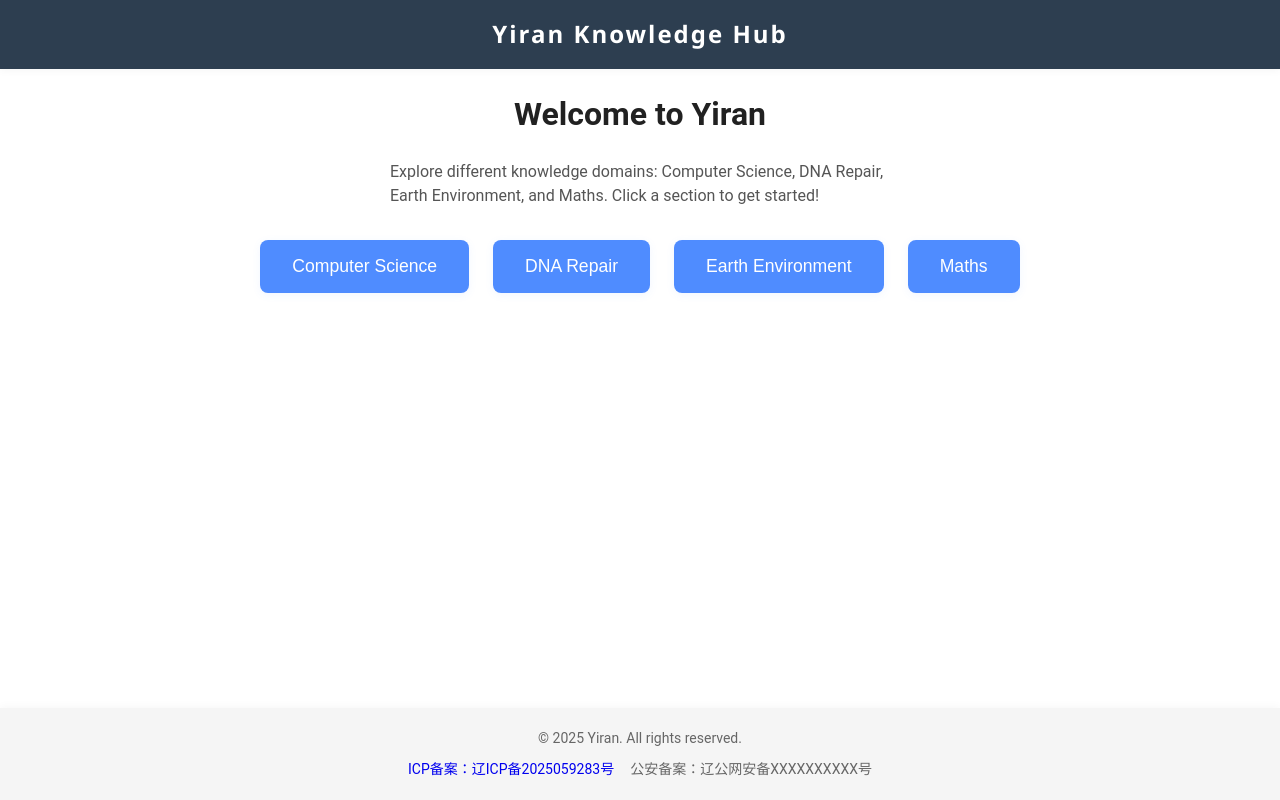
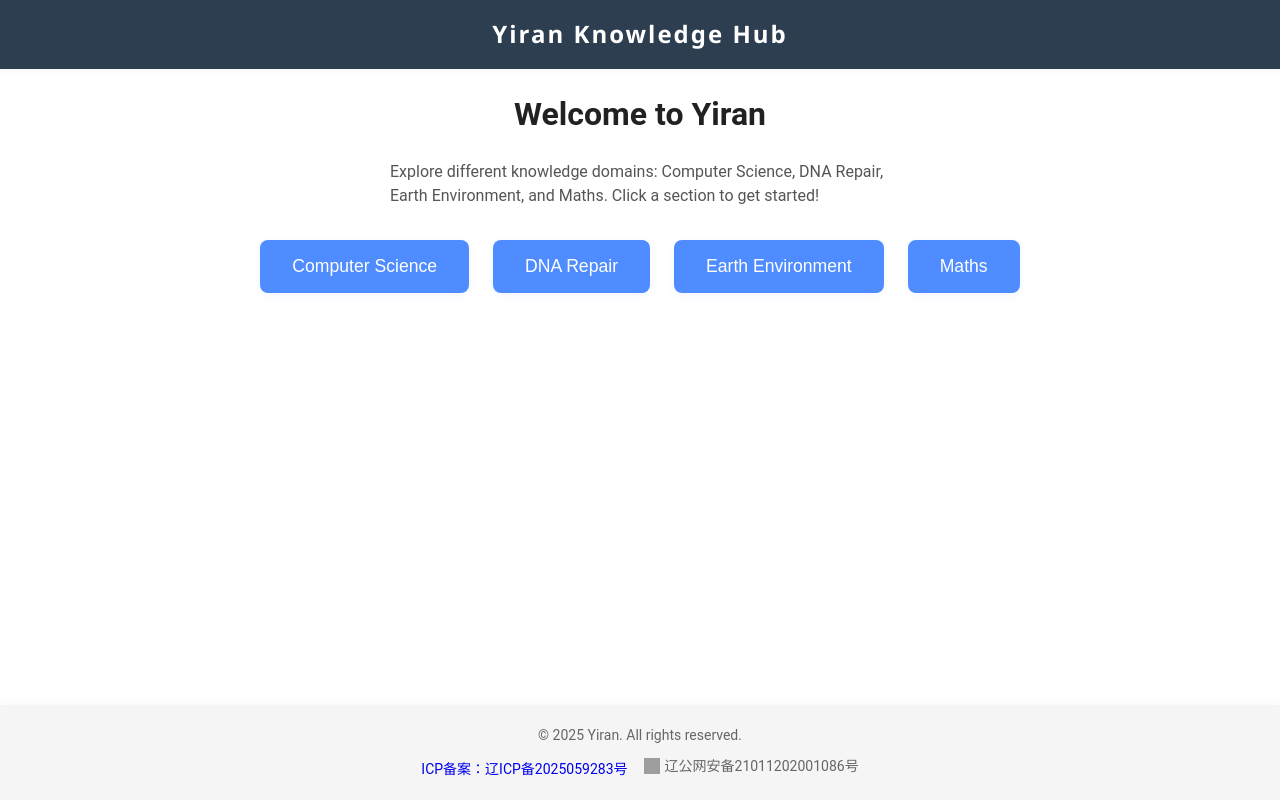
Before and after one commit to wyr1998/yirantest, a React (Create React App) app in the folder main-frontend/: page / in a window 1280 px wide. Built offline with nearby package versions, Linux system fonts and the light colour scheme; grey boxes are pictures that could not be loaded.

Commit message:
feat: add public security record icon to footer

```diff
--- a/main-frontend/src/App.tsx
+++ b/main-frontend/src/App.tsx
@@ -173,14 +173,15 @@ function App() {
               </a>
             </span>
 
-            <span>
+            <span style={{ display: 'inline-flex', alignItems: 'center' }}>
               <a
-                href="https://beian.mps.gov.cn/"
+                href="https://beian.mps.gov.cn/#/query/webSearch?code=21011202001086"
                 target="_blank"
                 rel="noopener noreferrer"
-                style={{ color: '#666', textDecoration: 'none' }}
+                style={{ color: '#666', textDecoration: 'none', display: 'inline-flex', alignItems: 'center' }}
               >
-                公安备案：辽公网安备XXXXXXXXXX号
+                <img src="/beian.png" alt="公安备案图标" style={{ width: '16px', height: '16px', marginRight: '5px' }} />
+                辽公网安备21011202001086号
               </a>
             </span>
           </div>
```
